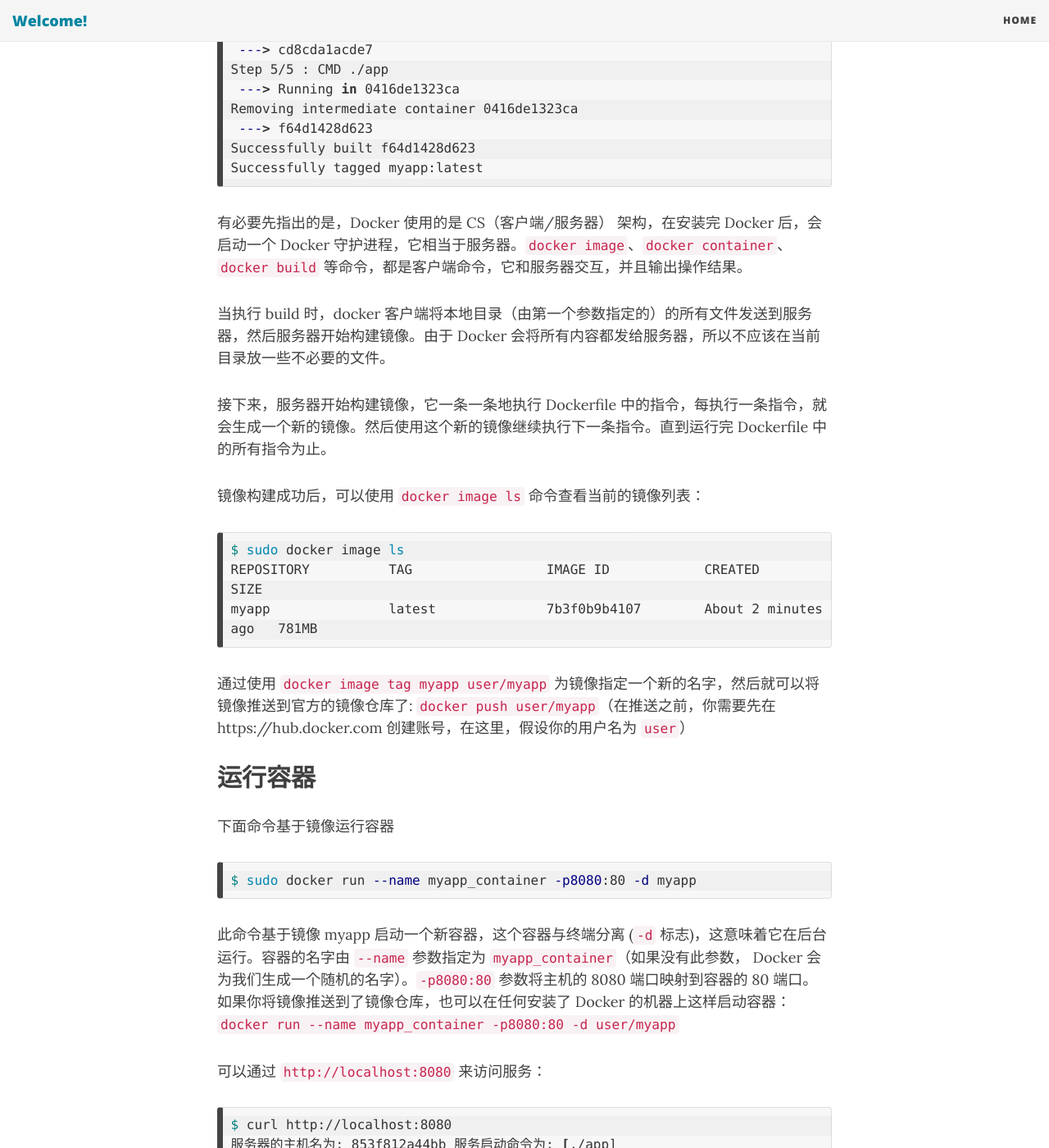
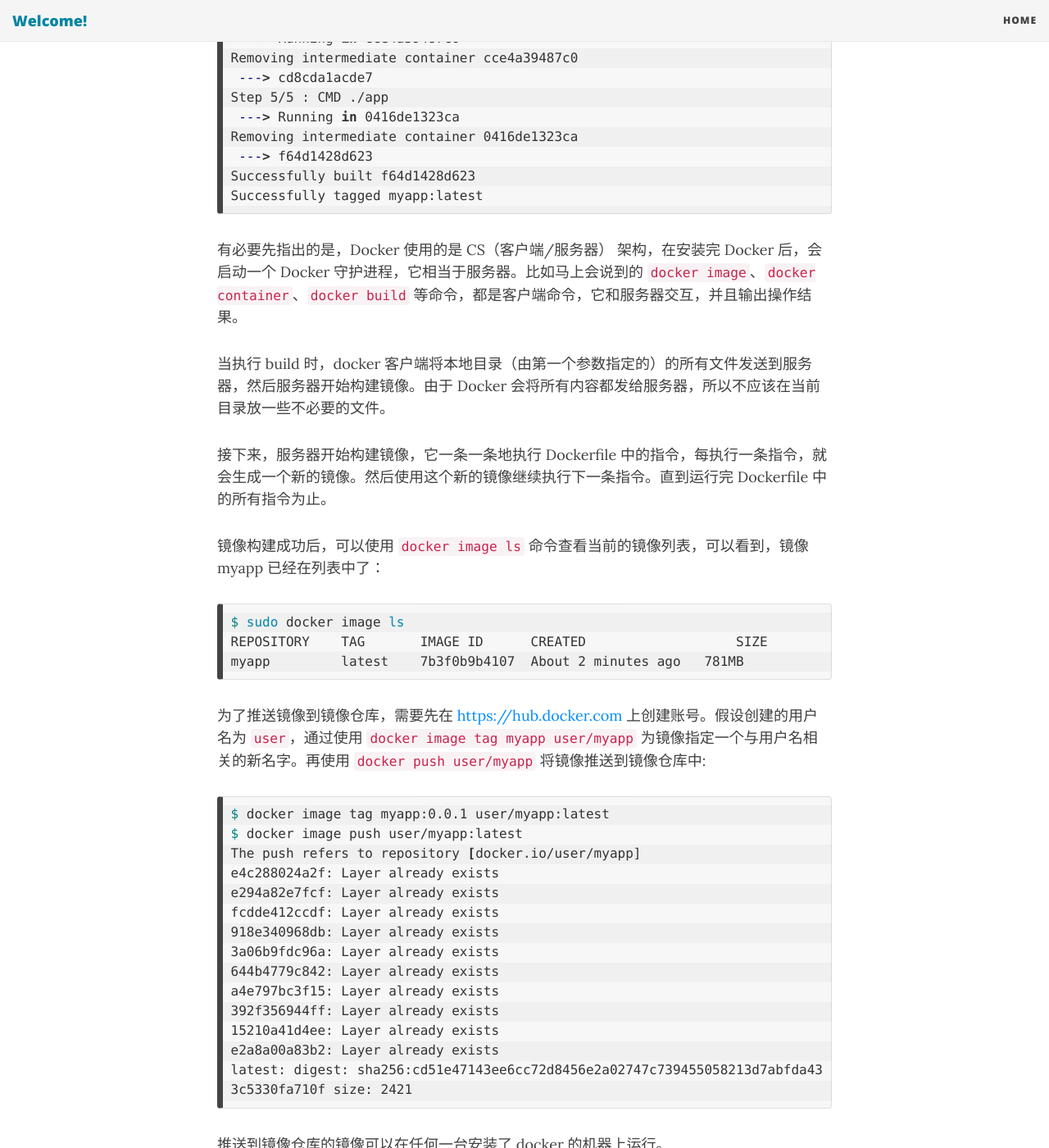
Before and after one commit to anjiawei1991/anjiawei.github.io, a Jekyll site: the page built from _posts/2019-07-10-docker使用入门.md, in a window 1280 px wide and 1400 px high, scrolled down 4590 px. Shown: the whole window at 82% size. Built offline with Jekyll 4.4.1, drawn with Linux system fonts in a browser that asks for light colours; nearby versions of some CDN libraries; some of the changed text lies outside the part shown.

Commit message:
文章优化

````diff
--- a/_posts/2019-07-10-docker使用入门.md
+++ b/_posts/2019-07-10-docker使用入门.md
@@ -3,13 +3,13 @@
 author: 安佳玮
 ---
 
-上篇文章介绍了容器的基本概念，以及 Docker 是目前最主流的容器平台以及 Docker 的镜像、镜像仓库和容器。这篇文章将介绍 Docker 的基本使用，包括镜像的构建、推送以及容器的运行。
+上篇文章介绍了容器的基本概念，以及 Docker 的镜像、镜像仓库和容器等概念。这篇文章将介绍 Docker 的基本使用，包括镜像的构建、推送以及容器的运行。
 
-在进入正式的主题之前，需要先安装 Docker 环境。Docker 分为社区版本(Docker CE)和企业版本(Docker EE)，对于学习和调试来说，安装社区版本就可以了。在官网上可以找到安装指引 https://docs.docker.com/install/。
+在进入正式的主题之前，需要先安装 Docker 环境。Docker 分为社区版本(Docker CE)和企业版本(Docker EE)，对于学习和调试来说，安装社区版本就可以了。在官网上可以找到安装指引 <https://docs.docker.com/install/>。
 
-*如果你使用的是 Windows 操作系统，需要是 Windows 10 企业版、教育版或者专业版本。如果不是这些版本，你可以通过虚拟机或者 WSL2 来使用 Docker。你最好是在 Linux 或者 Mac 操作系统上使用 Docker。*
+*注意：如果你使用的是 Windows 操作系统，需要是 Windows 10 企业版、教育版或者专业版本。如果不是这些版本，你可以通过虚拟机或者 WSL2 来使用 Docker。你最好是在 Linux 或者 Mac 操作系统上使用 Docker。*
 
-## 运行官方的 hello-world 镜像
+# 1. 运行官方的 hello-world 镜像
 
 在安装完 docker 之后，可以使用官方的 hello-world 镜像来测试 docker 是否正确安装:
 
@@ -38,9 +38,9 @@
 
 上面的过程展示了运行镜像的命令，以及运行镜像之后的输出。看到这些输出，说明 docker 已经正确安装。上面展示的信息包括：
 
-* 输入了 `sudo docker run hello-world` 命令，然后期望 hello-world 镜像被运行。`hello-world` 为镜像名称，完整的镜像名称包括名字和 tag，比如 `hello-world:0.0.1`，如果没有指定 tag，那么 Docker 使用 `latest` 做为 tag 名。
+* 输入了 `sudo docker run hello-world` 命令，这个命令用于启动容器，`hello-world` 为镜像名称，完整的镜像名称包括名字和 tag，比如 `hello-world:0.0.1`，如果没有指定 tag，那么 docker 使用 `latest` 做为 tag 名。
 * docker 发现本地没有 `hello-world:latest` 镜像，然后从镜像仓库中拉取这个镜像。
-* 镜像拉取完成后，`hello-world` 容器开始运行，这个容器中运行的进程在标准输出中打印了一段很长的文本内容。表示镜像运行成功了。
+* 镜像拉取完成后，`hello-world` 容器开始运行，这个容器中运行的进程在标准输出中打印了一段文本内容，这表示镜像运行成功了。
 
 现在可以通过 `docker image ls` 来查看本地的镜像列表，因为刚才从官方镜像仓库中拉取到了 `hello-world` 镜像，所以本地镜像列表中包含这个镜像。
 
@@ -54,19 +54,19 @@
 
 ```sh
 $ sudo docker container ls --all
-CONTAINER ID  IMAGE        COMMAND   CREATED        STATUS     PORTS   NAMES
-488d2a203477  hello-world  "/hello"  2 minutes ago  Exited ...         friendly_babbage
+CONTAINER ID  IMAGE        COMMAND   CREATED   STATUS PORTS NAMES
+488d2a203477  hello-world  "/hello"  2 minut...Exited       friendly_babbage
 ```
 
-这里展示的刚才运行完成的容器，是基于镜像 `hello-world` 创建的，并且容器名字是 docker 随机生成的 `friendly_babbage`(可以通过参数 `--name container-name` 可以自己指定容器名字)。
+这里展示的刚才运行完成的容器，是基于镜像 `hello-world` 创建的，并且容器名字是 docker 随机生成的 `friendly_babbage`(可以通过参数 `--name container-name` 可以自己指定容器名字)。容器的状态为已经退出，因为容器内的主进程已经运行完成。
 
-## 构建镜像
+# 2. 构建镜像
 
-接下来开始构建我们自己的镜像
+上面演示的是运行官方的 `hello-world` 镜像。接下来讲解怎么构建和运行自己的镜像。
 
-### 编写服务程序
+## 2.1 编写服务程序
 
-下面用 go 语言写一个简单的 http 服务程序，并且命名为 `main.go`，为每个访问的用户输出服务主机名以及服务程序启动命令:
+首先，编写一个应用程序，在这里用 go 语言写一个简单的 http 服务程序，并且将文件命名为 `main.go`，为每个访问的用户输出服务主机名以及服务程序启动命令:
 
 ```go
 package main
@@ -106,21 +106,21 @@
 ENTRYPOINT ["./app"]
 ```
 
-* `FROM golang:1.12` 表示我们需要基于 `golang:1.12` 来构建镜像，它定义了镜像的起始内容。`golang:1.12` 提供了 go 的编译工具。
-* `WORKDIR /app` 命令将工作目录设置为 `/app`。
-* `ADD main.go .` 将当前目录下的 main.go 文件拷贝到镜像中，目标位置是 WORKDIR 指定的 /app
+* `FROM golang:1.12` 表示我们需要基于 `golang:1.12` 来构建镜像，它定义了镜像的起始内容。`golang:1.12` 镜像中提供了 go 的编译工具。
+* `WORKDIR /app` 命令将工作目录设置为 `/app`。设置完工作目录后，后面的命令的工作目录都是基于它的。
+* `ADD main.go .` 将当前目录下的 main.go 文件拷贝到镜像中，由于上面的命令将工作目录设置在了 /app，而且这里的第 2 个参数为 `.`，所以 main.go 文件将拷贝到镜像的 /app 中。
 * `RUN go build -o app ` 执行 `go build -o app` 命令，编译程序，并且输出为 app 文件
 * `ENTRYPOINT ["./app"]` 指定镜像的启动命令为 `./app`。另外通过 `CMD ./app` 也可以达到相似的效果，但是它们之间有一些区别。
 
 这里只根据例子介绍了 Dockerfile 的几个常用的指令，完整的 Dockerfile 教程可以参考官方文档：<https://docs.docker.com/engine/reference/builder/>
 
-### docker build
+## docker build
 
 现在，可以使用 `docker build` 命令构建镜像了。把 Dockerfile 和 main.go 放在同一个目录中，然后执行 `docker build . -t myapp `。
 
 第一个参数表示要用哪个目录来创建镜像，第二个参数 `-t myapp` 表示镜像的名字，这里没有指定 tag，所以 Docker 会默认指定 tag 为 `latest`。完整的镜像名称为：`myapp:latest`
 
-下面展示了构建镜像时 Docker 的输出：
+下面是构建镜像时 Docker 的输出：
 
 ```shell
 $ ls
@@ -158,24 +158,42 @@
 Successfully tagged myapp:latest
 ```
 
-有必要先指出的是，Docker 使用的是 CS（客户端/服务器） 架构，在安装完 Docker 后，会启动一个 Docker 守护进程，它相当于服务器。`docker image`、`docker container`、`docker build` 等命令，都是客户端命令，它和服务器交互，并且输出操作结果。
+有必要先指出的是，Docker 使用的是 CS（客户端/服务器） 架构，在安装完 Docker 后，会启动一个 Docker 守护进程，它相当于服务器。比如马上会说到的 `docker image`、`docker container`、`docker build` 等命令，都是客户端命令，它和服务器交互，并且输出操作结果。
 
 当执行 build 时，docker 客户端将本地目录（由第一个参数指定的）的所有文件发送到服务器，然后服务器开始构建镜像。由于 Docker 会将所有内容都发给服务器，所以不应该在当前目录放一些不必要的文件。
 
 接下来，服务器开始构建镜像，它一条一条地执行 Dockerfile 中的指令，每执行一条指令，就会生成一个新的镜像。然后使用这个新的镜像继续执行下一条指令。直到运行完 Dockerfile 中的所有指令为止。
 
-镜像构建成功后，可以使用 `docker image ls` 命令查看当前的镜像列表：
+镜像构建成功后，可以使用 `docker image ls` 命令查看当前的镜像列表，可以看到，镜像 myapp 已经在列表中了：
 
 ```shell
 $ sudo docker image ls
-REPOSITORY          TAG                 IMAGE ID            CREATED             SIZE
-myapp               latest              7b3f0b9b4107        About 2 minutes ago   781MB
+REPOSITORY    TAG       IMAGE ID      CREATED             	SIZE
+myapp         latest    7b3f0b9b4107  About 2 minutes ago   781MB
 ```
 
-通过使用 `docker image tag myapp user/myapp` 为镜像指定一个新的名字，然后就可以将镜像推送到官方的镜像仓库了:
-`docker push user/myapp`（在推送之前，你需要先在 https://hub.docker.com 创建账号，在这里，假设你的用户名为 `user`）
+为了推送镜像到镜像仓库，需要先在 <https://hub.docker.com> 上创建账号。假设创建的用户名为 `user`，通过使用 `docker image tag myapp user/myapp` 为镜像指定一个与用户名相关的新名字。再使用 `docker push user/myapp` 将镜像推送到镜像仓库中:
 
-## 运行容器
+```sh
+$ docker image tag myapp:0.0.1 user/myapp:latest
+$ docker image push user/myapp:latest
+The push refers to repository [docker.io/user/myapp]
+e4c288024a2f: Layer already exists
+e294a82e7fcf: Layer already exists
+fcdde412ccdf: Layer already exists
+918e340968db: Layer already exists
+3a06b9fdc96a: Layer already exists
+644b4779c842: Layer already exists
+a4e797bc3f15: Layer already exists
+392f356944ff: Layer already exists
+15210a41d4ee: Layer already exists
+e2a8a00a83b2: Layer already exists
+latest: digest: sha256:cd51e47143ee6cc72d8456e2a02747c739455058213d7abfda433c5330fa710f size: 2421
+```
+
+推送到镜像仓库的镜像可以在任何一台安装了 docker 的机器上运行。
+
+# 3. 运行容器
 
 下面命令基于镜像运行容器
 
@@ -183,7 +201,7 @@
 $ sudo docker run --name myapp_container -p8080:80 -d myapp
 ```
 
-此命令基于镜像 myapp 启动一个新容器，这个容器与终端分离 (`-d` 标志)，这意味着它在后台运行。容器的名字由 `--name` 参数指定为 `myapp_container`（如果没有此参数， Docker 会为我们生成一个随机的名字）。`-p8080:80` 参数将主机的 8080 端口映射到容器的 80 端口。如果你将镜像推送到了镜像仓库，也可以在任何安装了 Docker 的机器上这样启动容器： `docker run --name myapp_container -p8080:80 -d user/myapp`
+此命令基于镜像 myapp 启动一个新容器，这个容器与终端分离 (`-d` 标志)，这意味着它在后台运行。容器的名字由 `--name` 参数指定为 `myapp_container`（如果没有此参数， docker 会为我们生成一个随机的名字）。`-p8080:80` 参数将主机的 8080 端口映射到容器的 80 端口。如果你将镜像推送到了镜像仓库，也可以在任何安装了 docker 的机器上这样启动容器： `docker run --name myapp_container -p8080:80 -d user/myapp`
 
 可以通过 `http://localhost:8080` 来访问服务：
 
@@ -221,7 +239,7 @@
 root   17  0.0  0.0  36636  2776 pts/0  R+   01:37   0:00 ps aux
 ```
 
-当要关闭服务时，可以使用 `docker stop` 命令停止容器的运行， `docker rm` 命令移除容器（移除后才是真正的删除，它会删除容器内的所有文件）：
+当要关闭服务时，可以使用 `docker stop` 命令停止容器的运行。停止运行的容器可以使用 `docker rm` 移除（移除后才是真正的删除，它删除容器内的所有文件）：
 
 ```sh
 $ sudo docker stop myapp_container
@@ -232,3 +250,7 @@
 ```
 
 同一个镜像可以在同一台机器中运行多个不同的容器，它们的文件系统、进程树等都是独立的。容器使用了类似写时复制的技术，初始时它基于镜像创建了一个运行中的容器，它的所有文件和镜像一样，但是当它需要修改某个文件时，就会在容器内部创建这个文件的一份拷贝，而镜像中的文件不受影响。
+
+# 4. 总结
+
+这篇文章介绍了 docker 的基本使用，包括镜像的构建、运行等。这只包含了 docker 的基础使用方式，在 docker 的官方网站上，可以学习到更加详细的内容：<https://docs.docker.com/get-started/>
````
Also changed, not shown: other parts of _posts/2019-07-10-docker使用入门.md (+3 -3 lines).
